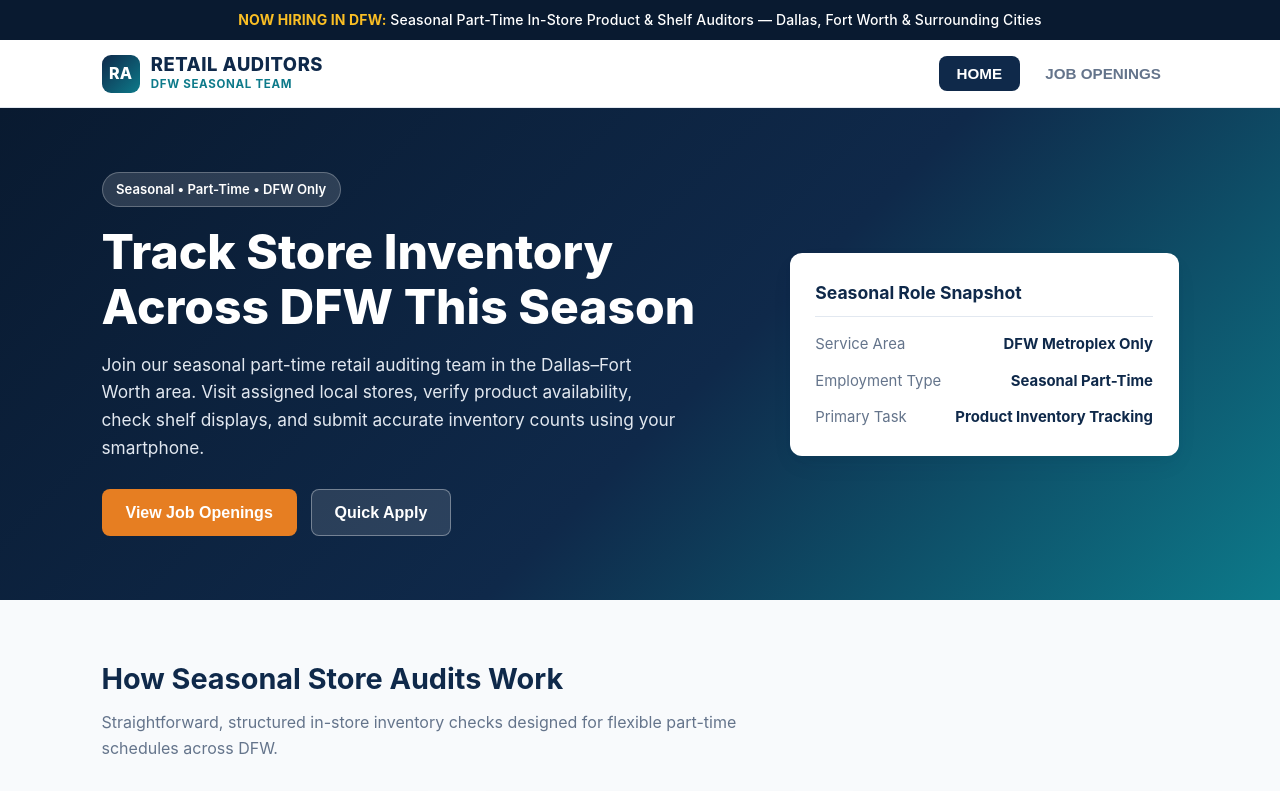
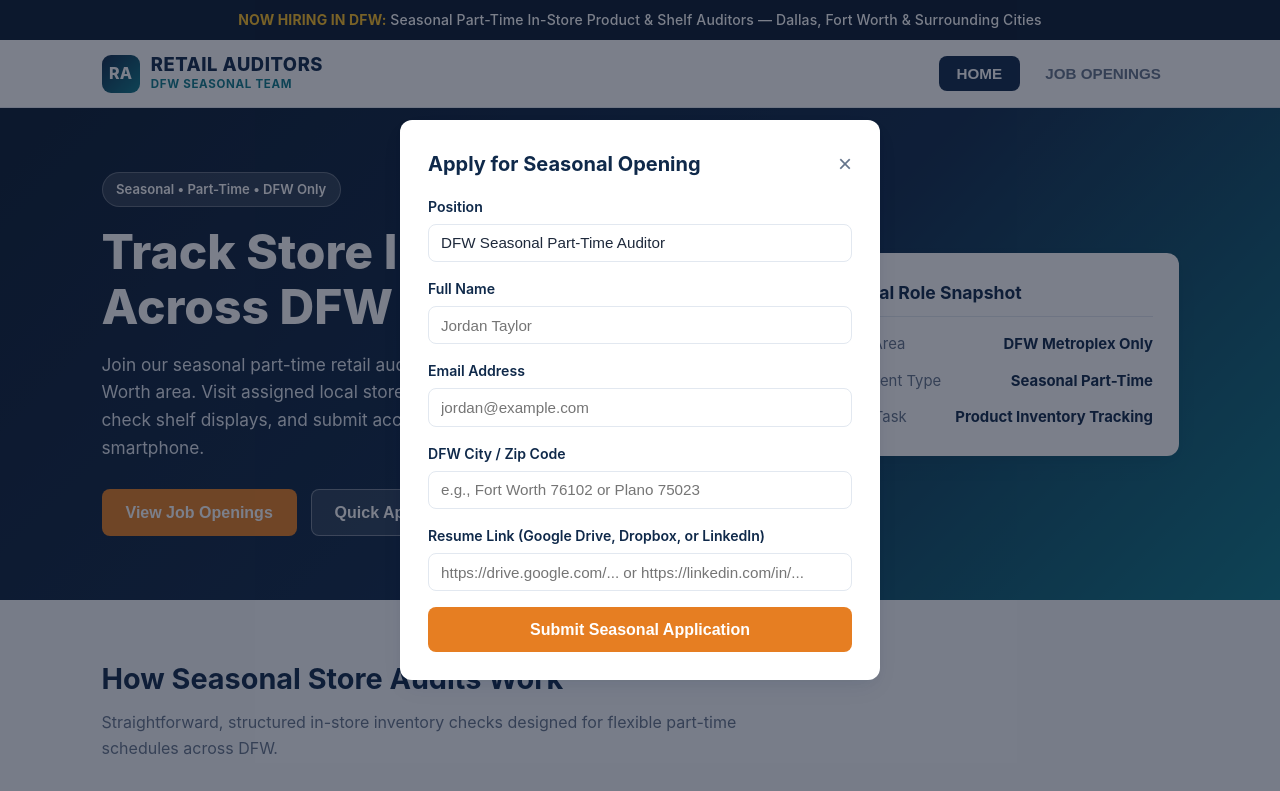
Before and after one commit to mikkimat81539/Retail-Auditor, a plain HTML site: page index.html in a window 1280 px wide. Both pictures are taken after a click on the button "Quick Apply". Shown: the top 791 px of the page. Drawn offline with Linux system fonts and the light colour scheme.

Commit message:
added resume section

```diff
--- a/index.html
+++ b/index.html
@@ -741,7 +741,6 @@
   </footer>
 
   <script>
-    <script>
     const FORMSPREE_ENDPOINT = "https://formspree.io/f/mwlorend";
 
     const OPENINGS = [
@@ -786,6 +785,31 @@
         description: "Complete scheduled seasonal part-time inventory checks across East DFW retail aisles, verifying product counts and seasonal display compliance."
       }
     ];
+
+    function ensureResumeLinkField() {
+      const form = document.getElementById("applyForm");
+      if (!form || document.getElementById("resumeLinkField")) return;
+
+      const wrapper = document.createElement("div");
+      wrapper.className = "form-field";
+
+      const label = document.createElement("label");
+      label.setAttribute("for", "resumeLinkField");
+      label.textContent = "Resume Link (Google Drive, Dropbox, or LinkedIn)";
+
+      const input = document.createElement("input");
+      input.id = "resumeLinkField";
+      input.name = "resume_link";
+      input.type = "url";
+      input.required = true;
+      input.placeholder = "https://drive.google.com/... or https://linkedin.com/in/...";
+
+      wrapper.appendChild(label);
+      wrapper.appendChild(input);
+
+      const submitBtn = form.querySelector('button[type="submit"]');
+      form.insertBefore(wrapper, submitBtn);
+    }
 
     function switchView(viewName) {
       document.querySelectorAll(".view").forEach(v => v.classList.remove("active"));
@@ -845,7 +869,7 @@
     }
 
     function openApplyModal(roleTitle) {
-      document.getElementById("roleField").value = roleTitle;
+      ensureResumeLinkField();
       document.getElementById("applyForm").reset();
       document.getElementById("roleField").value = roleTitle;
       document.getElementById("confirmBox").style.display = "none";
@@ -858,6 +882,7 @@
 
     async function submitApplication(event) {
       event.preventDefault();
+      ensureResumeLinkField();
 
       const form = event.target;
       const submitBtn = form.querySelector('button[type="submit"]');
@@ -867,15 +892,18 @@
       const nameField = document.getElementById("nameField");
       const emailField = document.getElementById("emailField");
       const cityField = document.getElementById("cityField");
+      const resumeLinkField = document.getElementById("resumeLinkField");
 
       roleField.name = "position";
       nameField.name = "name";
       emailField.name = "email";
       cityField.name = "dfw_location";
+      resumeLinkField.name = "resume_link";
 
       const name = nameField.value.trim();
       const role = roleField.value.trim();
       const city = cityField.value.trim();
+      const resumeLink = resumeLinkField.value.trim();
 
       if (submitBtn) {
         submitBtn.disabled = true;
@@ -901,7 +929,7 @@
         confirmBox.style.borderColor = "#a7f3d0";
         confirmBox.style.color = "#065f46";
         confirmBox.innerHTML = `
-          <strong>Application Sent!</strong> Thanks, ${name}. Your seasonal part-time application for <em>${role}</em> (${city}) has been submitted.
+          <strong>Application Sent!</strong> Thanks, ${name}. Your application for <em>${role}</em> (${city}) with resume link <em>${resumeLink}</em> has been submitted.
         `;
 
         form.reset();
@@ -912,7 +940,7 @@
         confirmBox.style.borderColor = "#fecaca";
         confirmBox.style.color = "#991b1b";
         confirmBox.innerHTML = `
-          <strong>Submission Failed.</strong> Please check your connection or Formspree endpoint and try again.
+          <strong>Submission Failed.</strong> Check your Formspree endpoint and connection, then try again.
         `;
       } finally {
         if (submitBtn) {
@@ -926,9 +954,8 @@
       if (e.target.id === "applyModal") closeApplyModal();
     });
 
+    ensureResumeLinkField();
     renderJobs();
-  </script>
-
 
   </script>
 </body>
```
